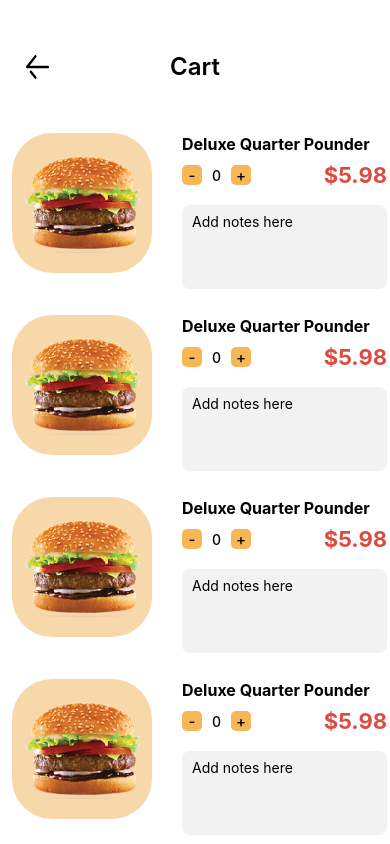
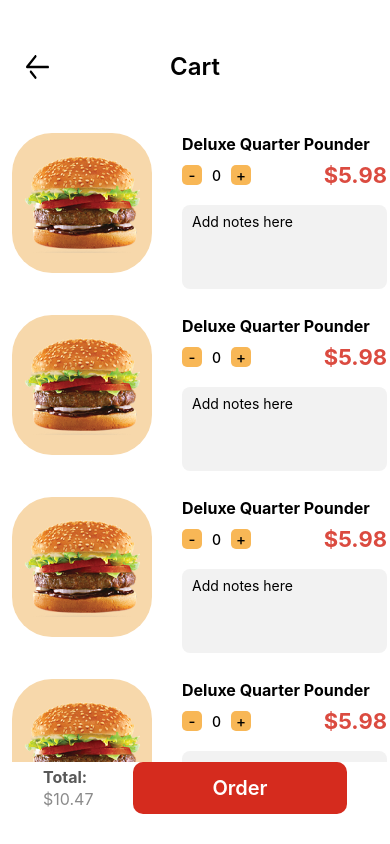
Before and after one commit to TeryaevAndrey/mcdonalds-React-Native, a React Native app: screen /Cart in a window 390 px wide. Built offline with nearby package versions, Linux system fonts and the light colour scheme.

Commit message:
add-order-btn-to-cart-screen

```diff
--- /dev/null
+++ b/components/Cart/Order.jsx
@@ -0,0 +1,64 @@
+import React from 'react';
+import { View } from 'react-native';
+import styled from "styled-components/native";
+
+const Wrapper = styled.View`
+  padding: 0 43px;
+  width: 100%;
+  display: flex;
+  flex-direction: row;
+  align-items: center;
+  justify-content: space-between;
+  margin-bottom: 30px;
+`;
+
+const PriceTitle = styled.Text`
+  font-size: 16px;
+  font-weight: 700;
+  line-height: 22px;
+  color: #585858;
+`;
+
+const PriceValue = styled.Text`
+  font-size: 16px;
+  font-weight: 400;
+  line-height: 22px;
+  color: #8B8B8B;
+`;
+
+const PriceBtn = styled.TouchableOpacity`
+  background: #D52B1E;
+  border-radius: 10px;
+  padding: 12px 50px;
+  display: flex;
+  justify-content: center;
+  align-items: center;
+  max-width: 214px;
+  width: 100%;
+  min-height: 52px;
+`;
+
+const PriceBtnText = styled.Text`
+  font-size: 20px;
+  font-weight: 600;
+  line-height: 27px;
+  color: #fff;
+`;
+
+const Order = () => {
+  return (
+    <Wrapper>
+      <View>
+        <PriceTitle>Total: </PriceTitle>
+        <PriceValue>$10.47</PriceValue>
+      </View>
+      <PriceBtn>
+        <PriceBtnText>
+          Order
+        </PriceBtnText>
+      </PriceBtn>
+    </Wrapper>
+  );
+};
+
+export default Order;
--- a/screens/Cart.jsx
+++ b/screens/Cart.jsx
@@ -3,6 +3,7 @@ import styled from "styled-components/native";
 import CartHeader from '../components/Cart/CartHeader';
 import CartList from '../components/Cart/CartList';
 import Empty from '../components/Cart/Empty';
+import Order from '../components/Cart/Order';
 
 const Wrapper = styled.View`
   height: 100%;
@@ -16,6 +17,7 @@ const Cart = ({navigation}) => {
     <Wrapper>
       <CartHeader navigation={navigation} />
       <CartList />
+      <Order />
     </Wrapper>
   );
 };
```
